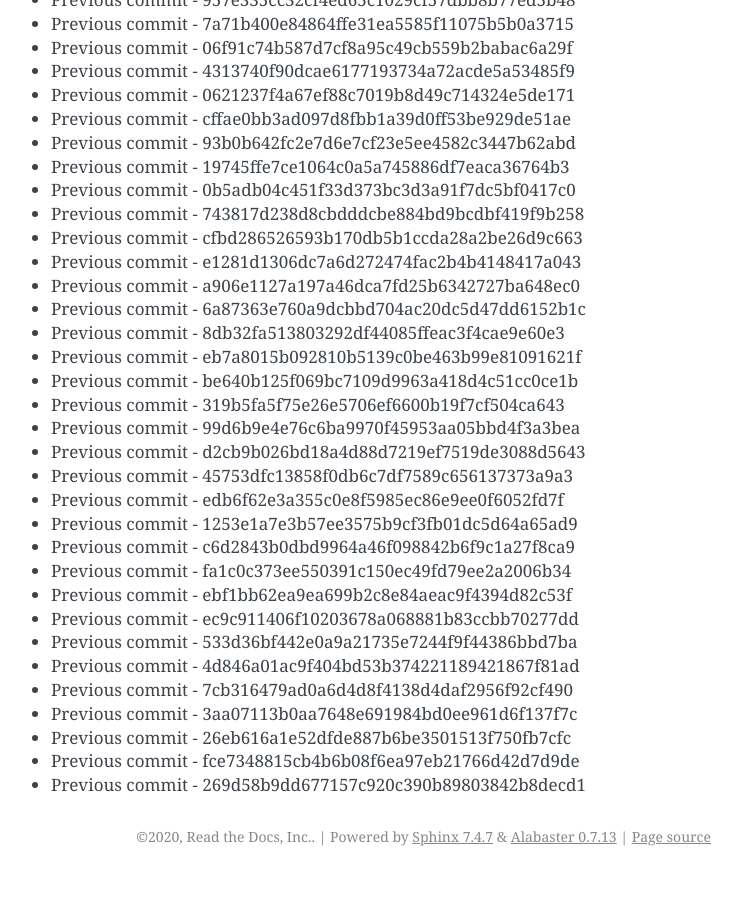
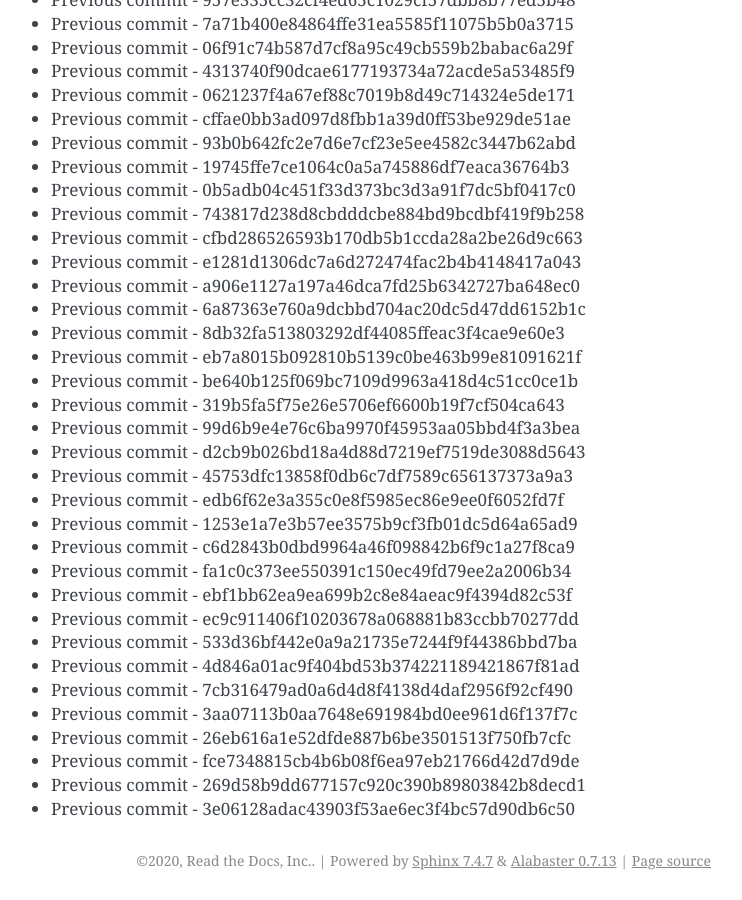
Before and after one commit to readthedocs/rtd-git-stresstest, a Sphinx documentation site: the page built from docs/updates.rst, in a window 1280 px wide and 900 px high, scrolled down 79566 px. Shown: the whole window, without its empty margins (399-1141 px from the left). Built offline with Sphinx 7.4.7, drawn with Linux system fonts in a browser that asks for light colours; before the commit the page ends 80442 px from its top, so only the background shows below that.

Commit message:
Generating commit from previous: 3e06128adac43903f53ae6ec3f4bc57d90db6c50

```diff
--- a/docs/updates.rst
+++ b/docs/updates.rst
@@ -3375,3 +3375,4 @@ It can be tested for any performance characteristics.
 * Previous commit - 26eb616a1e52dfde887b6be3501513f750fb7cfc
 * Previous commit - fce7348815cb4b6b08f6ea97eb21766d42d7d9de
 * Previous commit - 269d58b9dd677157c920c390b89803842b8decd1
+* Previous commit - 3e06128adac43903f53ae6ec3f4bc57d90db6c50
```
